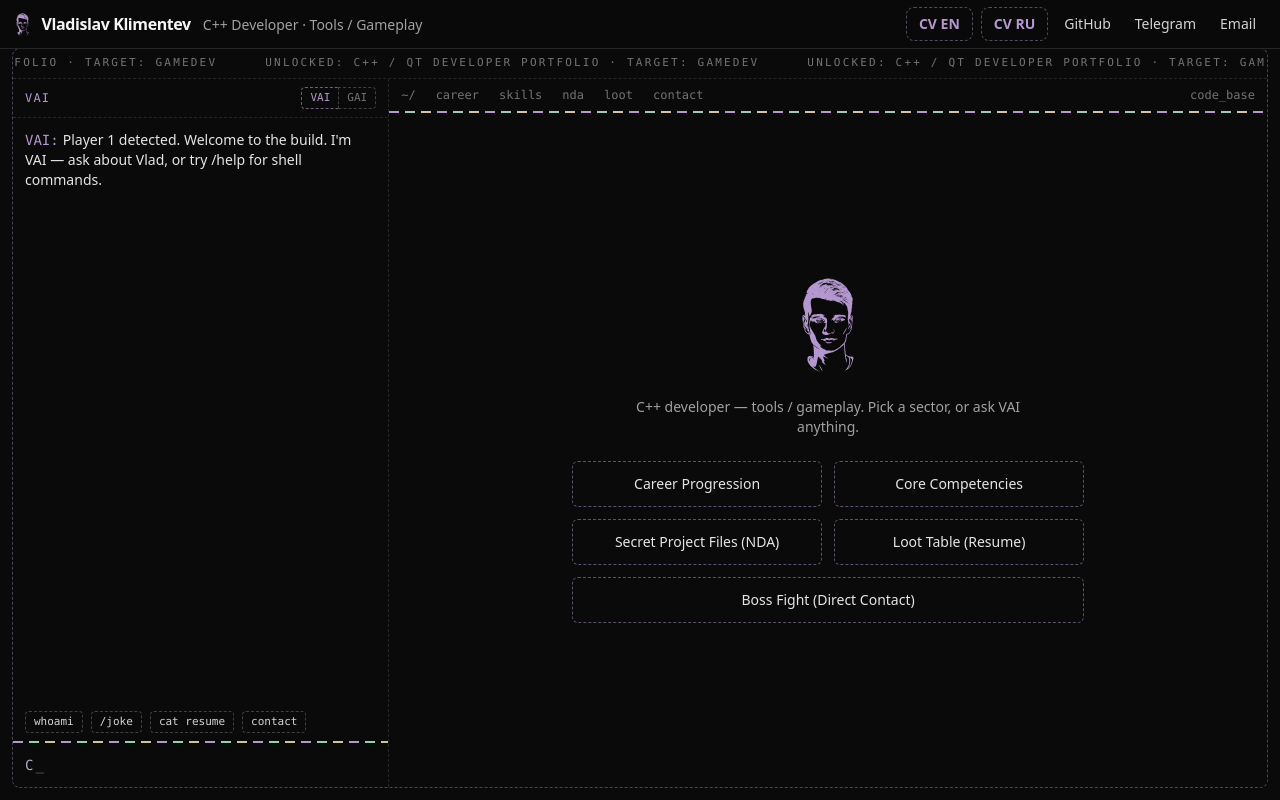
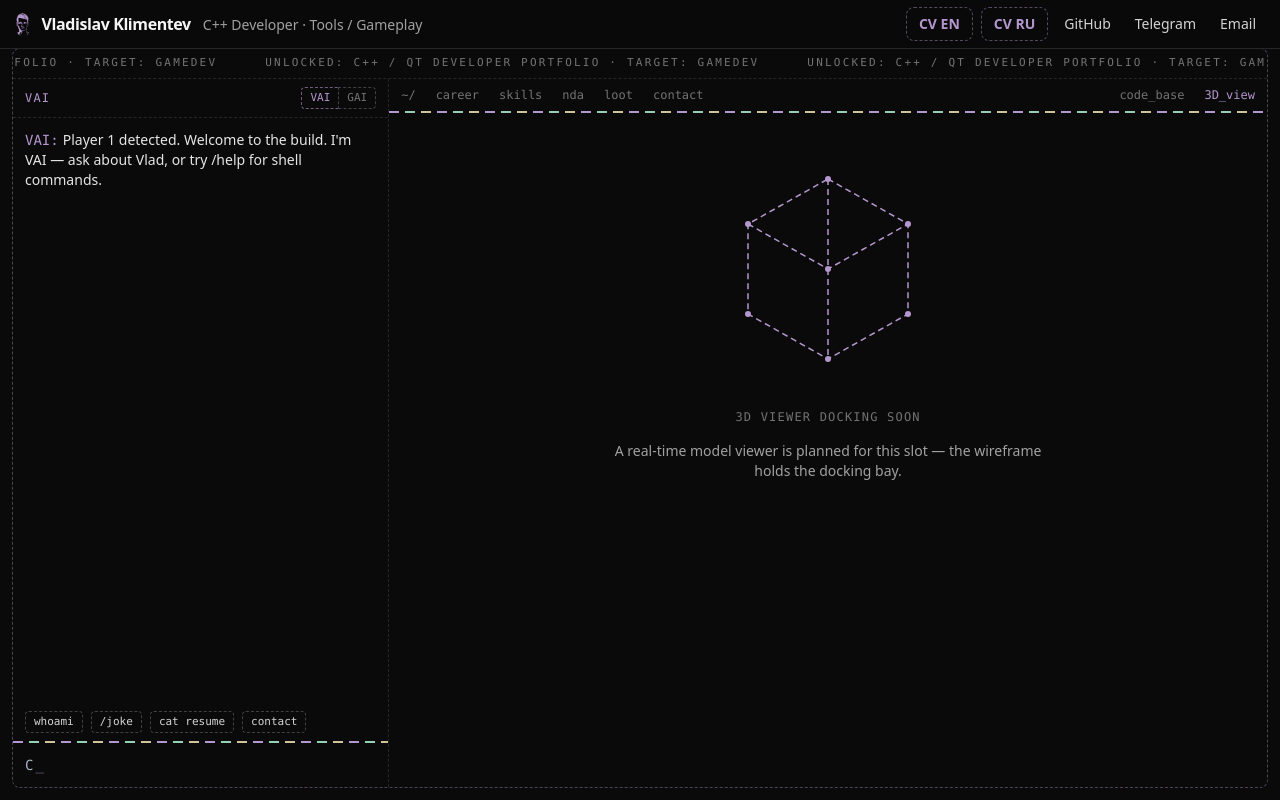
Before and after one commit to vetnem1lk/me.cryzothic.tech, a React (Vite) app: page /3d in a window 1280 px wide. Built offline with nearby package versions, Linux system fonts and the light colour scheme.

Commit message:
feat: 3D_view stub tab with wireframe cube

```diff
--- a/src/components/board/Stage.tsx
+++ b/src/components/board/Stage.tsx
@@ -6,6 +6,7 @@ import Briefing from './views/Briefing';
 import Contact from './views/Contact';
 import Loot from './views/Loot';
 import Placeholder from './views/Placeholder';
+import ThreeDView from './views/ThreeDView';
 
 const CodeBase = lazy(() => import('./views/CodeBase'));
 
@@ -50,6 +51,9 @@ export default function Stage() {
         <Link href="/code" className={navClass}>
           code_base
         </Link>
+        <Link href="/3d" className={navClass}>
+          3D_view
+        </Link>
       </nav>
       <div aria-hidden className="sep-tri" />
       <div ref={viewRef} className="scroll-thin min-h-0 flex-1 md:overflow-y-auto">
@@ -78,6 +82,9 @@ export default function Stage() {
               <CodeBase />
             </Suspense>
           </Route>
+          <Route path="/3d">
+            <ThreeDView />
+          </Route>
           <Route>
             <Briefing />
           </Route>
--- /dev/null
+++ b/src/components/board/views/ThreeDView.tsx
@@ -0,0 +1,73 @@
+import { useGSAP } from '@gsap/react';
+import gsap from 'gsap';
+import { useRef } from 'react';
+
+// Stub for the future model viewer (spec §T3c.6): static wireframe cube,
+// hover tilt only — no infinite loops (T3b.6), tiny enough to live in the
+// board chunk. Not a .cursor-target: it performs no action.
+export default function ThreeDView() {
+  const scope = useRef<HTMLElement>(null);
+  const cubeRef = useRef<SVGSVGElement>(null);
+  const qx = useRef<((v: number) => void) | null>(null);
+  const qy = useRef<((v: number) => void) | null>(null);
+
+  useGSAP(
+    () => {
+      if (!cubeRef.current) return;
+      if (!matchMedia('(prefers-reduced-motion: no-preference)').matches) return;
+      gsap.set(cubeRef.current, { transformPerspective: 600 });
+      qx.current = gsap.quickTo(cubeRef.current, 'rotationX', {
+        duration: 0.4,
+        ease: 'power2.out',
+      });
+      qy.current = gsap.quickTo(cubeRef.current, 'rotationY', {
+        duration: 0.4,
+        ease: 'power2.out',
+      });
+    },
+    { scope },
+  );
+
+  function tilt(e: React.MouseEvent<HTMLDivElement>) {
+    const r = e.currentTarget.getBoundingClientRect();
+    qy.current?.(((e.clientX - r.left) / r.width - 0.5) * 12);
+    qx.current?.((0.5 - (e.clientY - r.top) / r.height) * 12);
+  }
+
+  function reset() {
+    qx.current?.(0);
+    qy.current?.(0);
+  }
+
+  return (
+    <section ref={scope} className="flex flex-col items-center gap-4 p-8">
+      <div onMouseMove={tilt} onMouseLeave={reset} className="p-6">
+        <svg ref={cubeRef} width="180" height="200" viewBox="0 0 180 200" aria-hidden="true">
+          <g stroke="var(--color-accent)" strokeWidth="1.5" strokeDasharray="6 4" fill="none">
+            <path d="M90 10 L170 55 L170 145 L90 190 L10 145 L10 55 Z" />
+            <path d="M90 10 L90 100 M10 55 L90 100 L170 55 M90 100 L90 190" />
+          </g>
+          <g fill="var(--color-accent)">
+            {[
+              [90, 10],
+              [170, 55],
+              [170, 145],
+              [90, 190],
+              [10, 145],
+              [10, 55],
+              [90, 100],
+            ].map(([x, y]) => (
+              <circle key={`${x}-${y}`} cx={x} cy={y} r="3" />
+            ))}
+          </g>
+        </svg>
+      </div>
+      <p className="font-mono text-xs tracking-widest text-neutral-500 uppercase">
+        3D viewer docking soon
+      </p>
+      <p className="max-w-md text-center text-sm text-neutral-400">
+        A real-time model viewer is planned for this slot — the wireframe holds the docking bay.
+      </p>
+    </section>
+  );
+}
```
